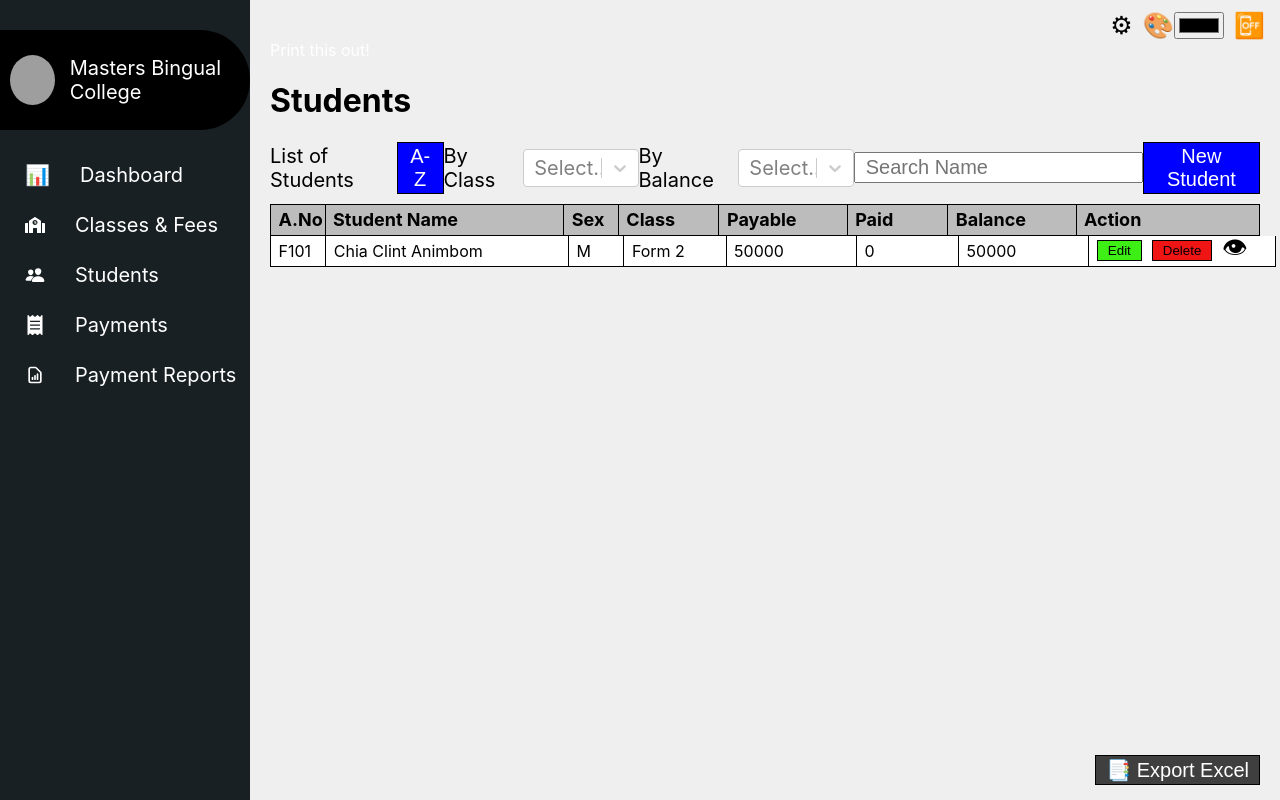
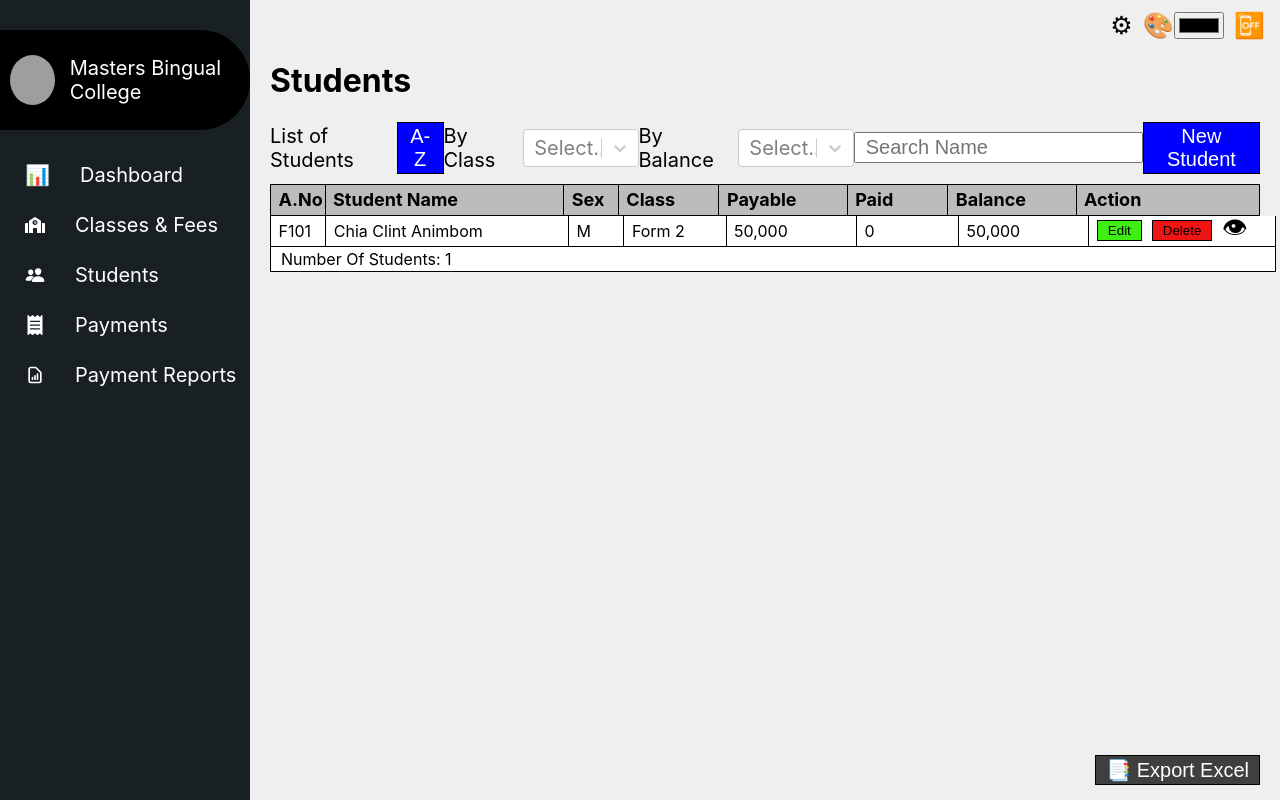
Before and after one commit to clint360/StudentManagement, a React (Create React App) app: page /students in a window 1280 px wide. Built offline with nearby package versions, Linux system fonts and the light colour scheme; grey boxes are pictures that could not be loaded; the HTML template or start-up script is replaced by a standard one.

Commit message:
querried student count

```diff
--- a/src/View/Classes/Classes.jsx
+++ b/src/View/Classes/Classes.jsx
@@ -7,6 +7,7 @@ import EditClass from './EditClass';
 
 import { ToastContainer, toast } from 'react-toastify';
 import 'react-toastify/dist/ReactToastify.css';
+import { parse } from '../../functions';
 
 function Classes() {
   const { classes, setClasses, currency, setCCI } = useContext(MainContext)
@@ -50,7 +51,7 @@ function Classes() {
       <div className='classtableentry' key={item.name}>
       <div className='no'>{index + 1}</div>
       <div className='class'>{item.name}</div>
-      <div className='totalfee'>{ calcTotalAmount(index)}</div>
+      <div className='totalfee'>{ parse.format( calcTotalAmount(index))}</div>
       <div className='action'>
         <button onClick={()=>{ setCCI(classes.indexOf(item)); console.log(index);  setEditEntryViewState('initial')}}>Edit</button>
         <button onClick={()=>{deleted(index); deleteClass(index)}}>Delete</button>
--- a/src/View/Students/Students.jsx
+++ b/src/View/Students/Students.jsx
@@ -9,6 +9,7 @@ import Select from 'react-select'
 import { ExportToExcel } from '../../Components/ExportToExcel';
 import ReactToPrint, { useReactToPrint } from 'react-to-print';
 import { useRef } from 'react';
+import { parse } from '../../functions';
 
 function Students() {
   const { students, setStudents, classes, currency, setCurrentStudentIndex } = useContext(MainContext);
@@ -95,14 +96,6 @@ function onSearch(e) {
 
   return (
     <div className='students'>
-      <ReactToPrint
-          trigger={() => {
-            // NOTE: could just as easily return <SomeComponent />. Do NOT pass an `onClick` prop
-            // to the root node of the returned component as it will be overwritten.
-            return <a href="#">Print this out!</a>;
-          }}
-          content={() => studentInfoRef.current}
-        />
       <div style={{display: newStudentViewState}} className='newentrydiv'><NewStudent close={()=>{setNewStudentViewState('none')}} /></div>
       <div style={{display: editStudentViewState}}  className='newentrydiv'><EditStudent close={()=>{setEditStudentViewState('none')}} /></div>
       <div style={{display: viewStudentViewState}}  className='newentrydiv'><ViewStudent close={()=>{setViewStudentViewState('none')}} print={handlePrint} ref={studentInfoRef} /></div>
@@ -134,9 +127,9 @@ function onSearch(e) {
         <div className='name'>{item.name}</div>
         <div className='sex'>{item.sex}</div>
         <div className='classs'>{item.class}</div>
-        <div className='payable'>{item.payableFee}</div>
-        <div className='paid'>{item.paidFee}</div>
-        <div className='bal'>{(item.payableFee - item.paidFee)}</div>
+        <div className='payable'>{parse.format(item.payableFee)}</div>
+        <div className='paid'>{parse.format(item.paidFee)}</div>
+        <div className='bal'>{parse.format((item.payableFee - item.paidFee))}</div>
         <div className='actions action'>
         <button onClick={()=>{setCurrentStudentIndex(
           querriedStudents.findIndex((obj)=>obj.name === item.name)
@@ -146,6 +139,9 @@ function onSearch(e) {
         </div>
         </div>
       )}) }
+       <div className='studenttablerow '>
+         <div className='lastrow'> Number Of Students: {querriedStudents.length} </div>
+         </div>
       </div>
       </section>
       <section className='exportexcel'>
```
